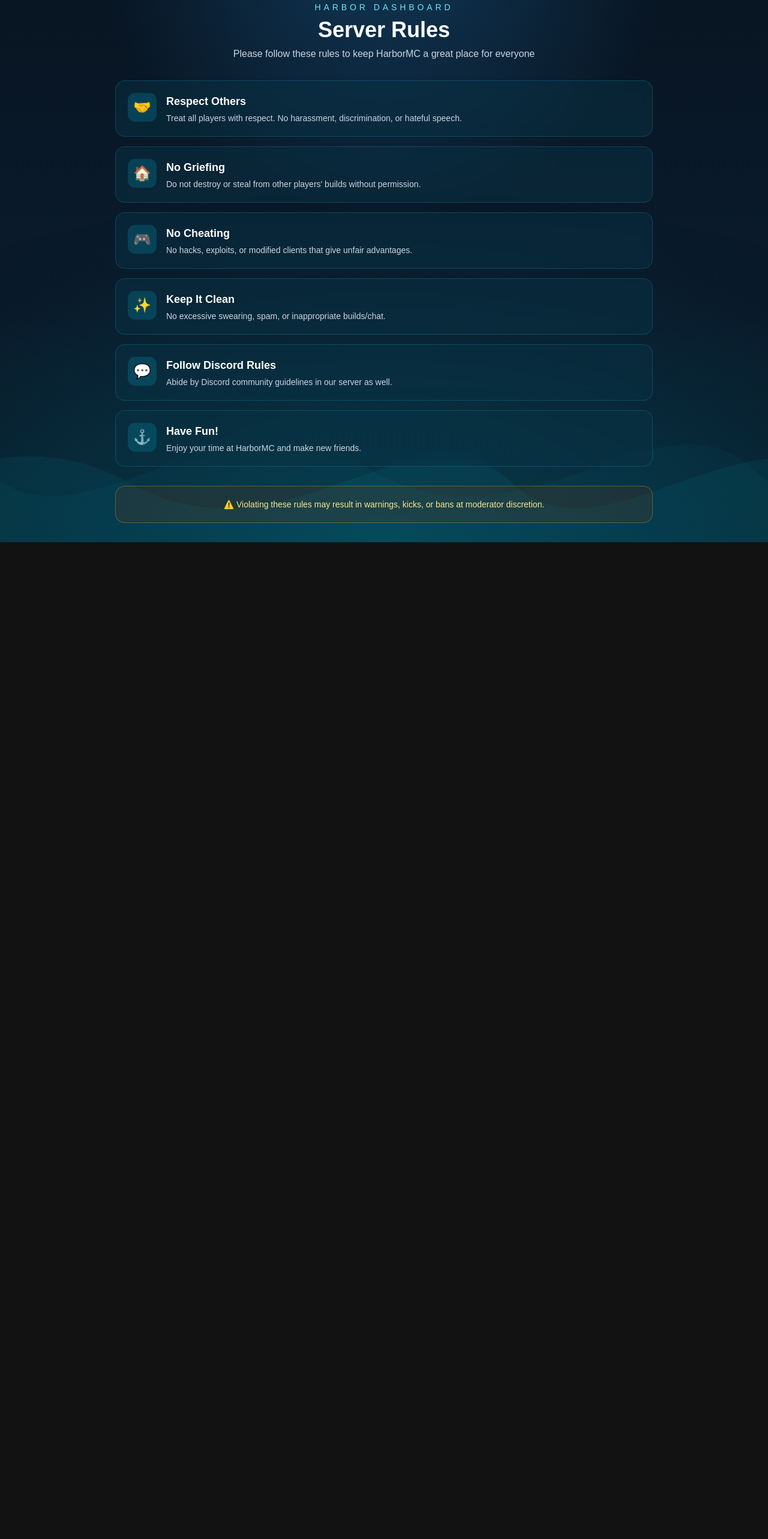
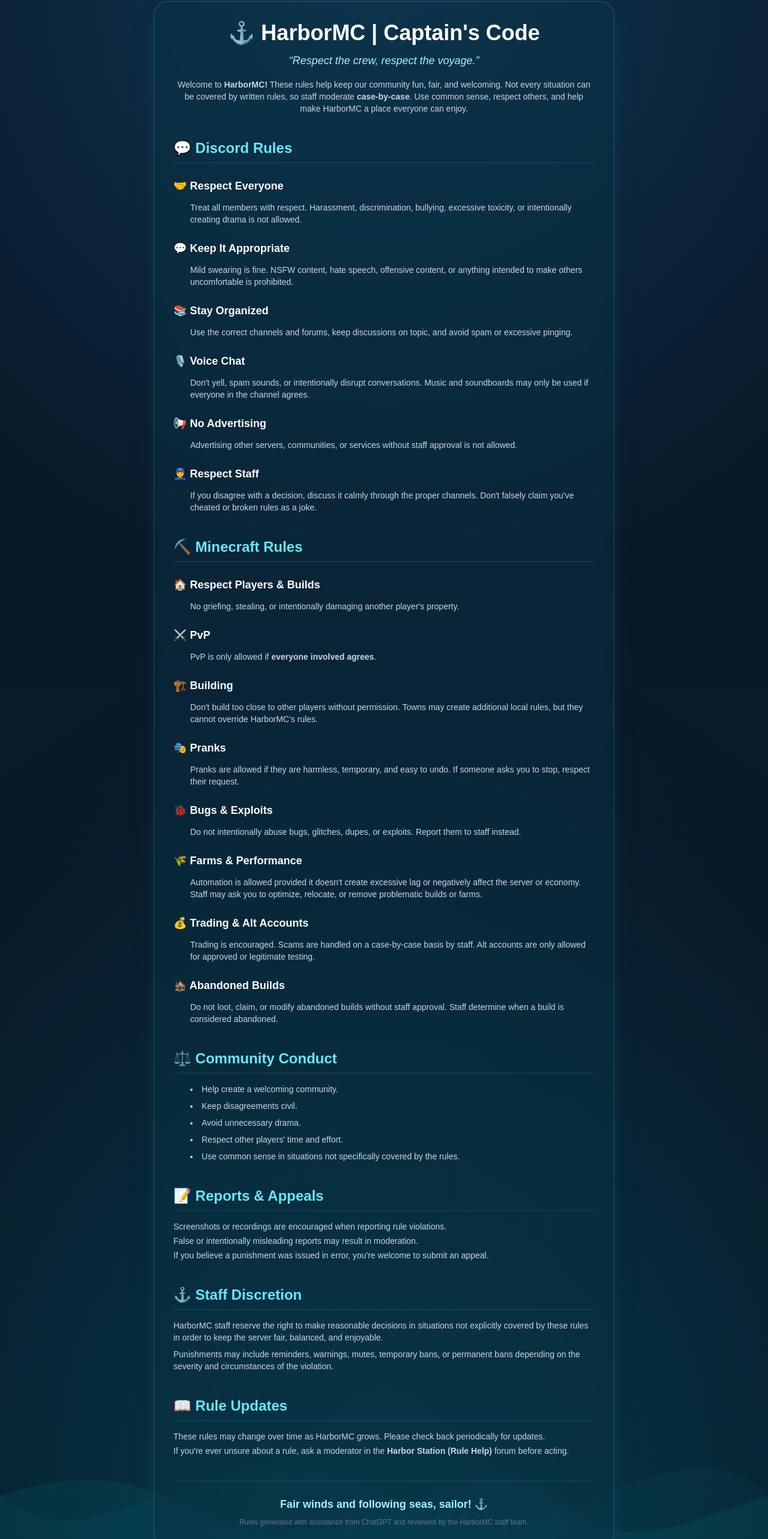
Before and after one commit to VideoHarbor2115/harbor-dashboard, a Next.js app: page /rules in a window 1280 px wide. Shown: the part 120-2686 px from the top of the page at 60% size. Before the commit the page ends 1024 px from the top, so only its background shows below. Built offline with nearby package versions, Linux system fonts and the light colour scheme.

Commit message:
Update rules page with full HarborMC rulebook

```diff
--- a/src/app/rules/page.tsx
+++ b/src/app/rules/page.tsx
@@ -2,43 +2,21 @@
 
 import Link from 'next/link';
 
+const SectionTitle = ({ children }: { children: React.ReactNode }) => (
+  <h2 className="mt-10 mb-4 text-2xl font-bold text-cyan-300 border-b border-cyan-400/20 pb-2">{children}</h2>
+);
+
+const SubSection = ({ emoji, title, children }: { emoji: string; title: string; children: React.ReactNode }) => (
+  <div className="mt-6">
+    <h3 className="mb-3 text-lg font-semibold text-white">{emoji} {title}</h3>
+    <div className="space-y-1 text-sm text-slate-300 ml-7">{children}</div>
+  </div>
+);
+
 export default function Rules() {
-  const rules = [
-    {
-      title: "Respect Others",
-      description: "Treat all players with respect. No harassment, discrimination, or hateful speech.",
-      icon: "🤝"
-    },
-    {
-      title: "No Griefing",
-      description: "Do not destroy or steal from other players' builds without permission.",
-      icon: "🏠"
-    },
-    {
-      title: "No Cheating",
-      description: "No hacks, exploits, or modified clients that give unfair advantages.",
-      icon: "🎮"
-    },
-    {
-      title: "Keep It Clean",
-      description: "No excessive swearing, spam, or inappropriate builds/chat.",
-      icon: "✨"
-    },
-    {
-      title: "Follow Discord Rules",
-      description: "Abide by Discord community guidelines in our server as well.",
-      icon: "💬"
-    },
-    {
-      title: "Have Fun!",
-      description: "Enjoy your time at HarborMC and make new friends.",
-      icon: "⚓"
-    }
-  ];
-
   return (
     <main className="relative min-h-screen overflow-hidden px-4 py-8 text-slate-100">
-      {/* Sea background animations */}
+      {/* Sea background */}
       <div className="sea-bg pointer-events-none absolute inset-0 -z-10" />
 
       {/* Navigation */}
@@ -56,33 +34,125 @@
         </div>
       </nav>
 
-      <div className="mx-auto max-w-4xl">
+      <div className="mx-auto max-w-3xl rounded-3xl border border-cyan-400/30 bg-cyan-950/50 p-8 shadow-2xl shadow-cyan-900/30 backdrop-blur">
+        {/* Header */}
         <div className="mb-8 text-center">
-          <p className="text-sm uppercase tracking-[0.35em] text-cyan-300">Harbor Dashboard</p>
-          <h1 className="mt-2 text-4xl font-bold text-white">Server Rules</h1>
-          <p className="mt-2 text-slate-300">Please follow these rules to keep HarborMC a great place for everyone</p>
+          <h1 className="text-4xl font-bold text-white">⚓ HarborMC | Captain&apos;s Code</h1>
+          <p className="mt-3 text-lg italic text-cyan-200">&ldquo;Respect the crew, respect the voyage.&rdquo;</p>
+          <p className="mt-4 text-sm text-slate-300">
+            Welcome to <strong>HarborMC!</strong> These rules help keep our community fun, fair, and welcoming.
+            Not every situation can be covered by written rules, so staff moderate <strong>case-by-case</strong>.
+            Use common sense, respect others, and help make HarborMC a place everyone can enjoy.
+          </p>
         </div>
 
-        <div className="grid gap-4">
-          {rules.map((rule, index) => (
-            <div
-              key={index}
-              className="flex items-start gap-4 rounded-2xl border border-cyan-400/20 bg-cyan-950/50 p-5 backdrop-blur"
-            >
-              <div className="flex h-12 w-12 shrink-0 items-center justify-center rounded-xl bg-cyan-500/20 text-2xl">
-                {rule.icon}
-              </div>
-              <div>
-                <h2 className="text-lg font-semibold text-white">{rule.title}</h2>
-                <p className="mt-1 text-sm text-slate-300">{rule.description}</p>
-              </div>
-            </div>
-          ))}
-        </div>
+        {/* Discord Rules */}
+        <SectionTitle>💬 Discord Rules</SectionTitle>
 
-        <div className="mt-8 rounded-2xl border border-amber-400/30 bg-amber-900/20 p-5">
-          <p className="text-center text-sm text-amber-200">
-            ⚠️ Violating these rules may result in warnings, kicks, or bans at moderator discretion.
+        <SubSection emoji="🤝" title="Respect Everyone">
+          <p>Treat all members with respect. Harassment, discrimination, bullying, excessive toxicity, or intentionally creating drama is not allowed.</p>
+        </SubSection>
+
+        <SubSection emoji="💬" title="Keep It Appropriate">
+          <p>Mild swearing is fine. NSFW content, hate speech, offensive content, or anything intended to make others uncomfortable is prohibited.</p>
+        </SubSection>
+
+        <SubSection emoji="📚" title="Stay Organized">
+          <p>Use the correct channels and forums, keep discussions on topic, and avoid spam or excessive pinging.</p>
+        </SubSection>
+
+        <SubSection emoji="🎙️" title="Voice Chat">
+          <p>Don&apos;t yell, spam sounds, or intentionally disrupt conversations. Music and soundboards may only be used if everyone in the channel agrees.</p>
+        </SubSection>
+
+        <SubSection emoji="📢" title="No Advertising">
+          <p>Advertising other servers, communities, or services without staff approval is not allowed.</p>
+        </SubSection>
+
+        <SubSection emoji="👮" title="Respect Staff">
+          <p>If you disagree with a decision, discuss it calmly through the proper channels. Don&apos;t falsely claim you&apos;ve cheated or broken rules as a joke.</p>
+        </SubSection>
+
+        {/* Minecraft Rules */}
+        <SectionTitle>⛏️ Minecraft Rules</SectionTitle>
+
+        <SubSection emoji="🏠" title="Respect Players &amp; Builds">
+          <p>No griefing, stealing, or intentionally damaging another player&apos;s property.</p>
+        </SubSection>
+
+        <SubSection emoji="⚔️" title="PvP">
+          <p>PvP is only allowed if <strong>everyone involved agrees</strong>.</p>
+        </SubSection>
+
+        <SubSection emoji="🏗️" title="Building">
+          <p>Don&apos;t build too close to other players without permission. Towns may create additional local rules, but they cannot override HarborMC&apos;s rules.</p>
+        </SubSection>
+
+        <SubSection emoji="🎭" title="Pranks">
+          <p>Pranks are allowed if they are harmless, temporary, and easy to undo. If someone asks you to stop, respect their request.</p>
+        </SubSection>
+
+        <SubSection emoji="🐞" title="Bugs &amp; Exploits">
+          <p>Do not intentionally abuse bugs, glitches, dupes, or exploits. Report them to staff instead.</p>
+        </SubSection>
+
+        <SubSection emoji="🌾" title="Farms &amp; Performance">
+          <p>Automation is allowed provided it doesn&apos;t create excessive lag or negatively affect the server or economy. Staff may ask you to optimize, relocate, or remove problematic builds or farms.</p>
+        </SubSection>
+
+        <SubSection emoji="💰" title="Trading &amp; Alt Accounts">
+          <p>Trading is encouraged. Scams are handled on a case-by-case basis by staff. Alt accounts are only allowed for approved or legitimate testing.</p>
+        </SubSection>
+
+        <SubSection emoji="🏚️" title="Abandoned Builds">
+          <p>Do not loot, claim, or modify abandoned builds without staff approval. Staff determine when a build is considered abandoned.</p>
+        </SubSection>
+
+        {/* Community Conduct */}
+        <SectionTitle>⚖️ Community Conduct</SectionTitle>
+
+        <ul className="space-y-2 text-sm text-slate-300 ml-7 list-disc list-inside">
+          <li>Help create a welcoming community.</li>
+          <li>Keep disagreements civil.</li>
+          <li>Avoid unnecessary drama.</li>
+          <li>Respect other players&apos; time and effort.</li>
+          <li>Use common sense in situations not specifically covered by the rules.</li>
+        </ul>
+
+        {/* Reports & Appeals */}
+        <SectionTitle>📝 Reports &amp; Appeals</SectionTitle>
+
+        <p className="text-sm text-slate-300">Screenshots or recordings are encouraged when reporting rule violations.</p>
+        <p className="mt-1 text-sm text-slate-300">False or intentionally misleading reports may result in moderation.</p>
+        <p className="mt-1 text-sm text-slate-300">If you believe a punishment was issued in error, you&apos;re welcome to submit an appeal.</p>
+
+        {/* Staff Discretion */}
+        <SectionTitle>⚓ Staff Discretion</SectionTitle>
+
+        <p className="text-sm text-slate-300">
+          HarborMC staff reserve the right to make reasonable decisions in situations not explicitly covered by
+          these rules in order to keep the server fair, balanced, and enjoyable.
+        </p>
+        <p className="mt-2 text-sm text-slate-300">
+          Punishments may include reminders, warnings, mutes, temporary bans, or permanent bans depending on
+          the severity and circumstances of the violation.
+        </p>
+
+        {/* Rule Updates */}
+        <SectionTitle>📖 Rule Updates</SectionTitle>
+
+        <p className="text-sm text-slate-300">
+          These rules may change over time as HarborMC grows. Please check back periodically for updates.
+        </p>
+        <p className="mt-1 text-sm text-slate-300">
+          If you&apos;re ever unsure about a rule, ask a moderator in the <strong>Harbor Station (Rule Help)</strong> forum before acting.
+        </p>
+
+        {/* Footer */}
+        <div className="mt-10 border-t border-cyan-400/20 pt-6 text-center">
+          <p className="text-lg font-semibold text-cyan-200">Fair winds and following seas, sailor! ⚓</p>
+          <p className="mt-2 text-xs text-slate-500">
+            Rules generated with assistance from ChatGPT and reviewed by the HarborMC staff team.
           </p>
         </div>
       </div>
```
